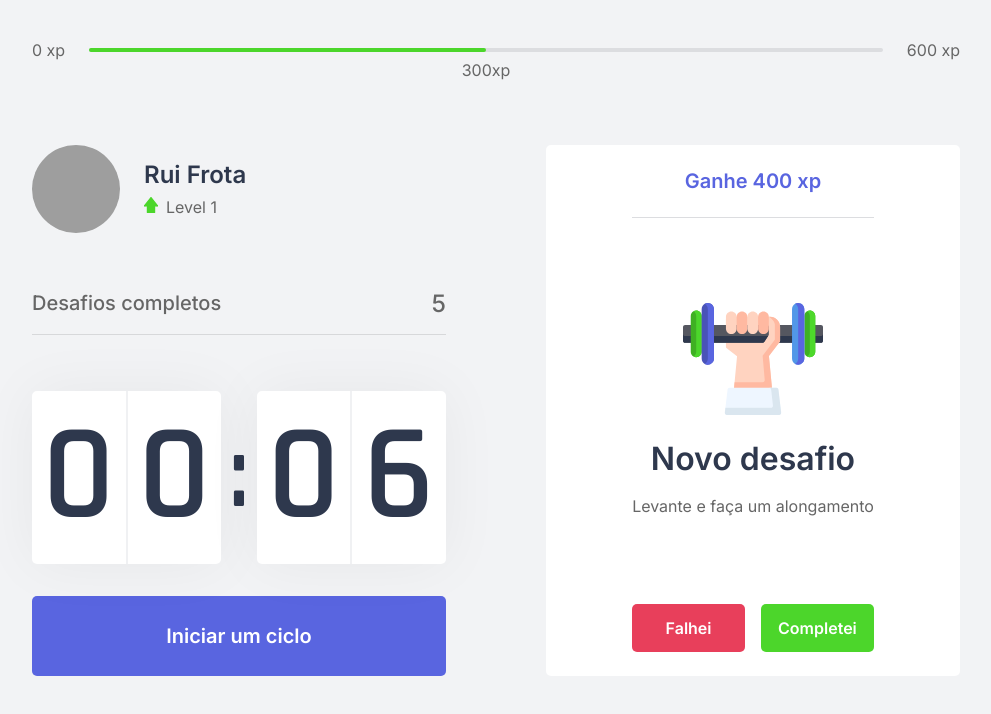
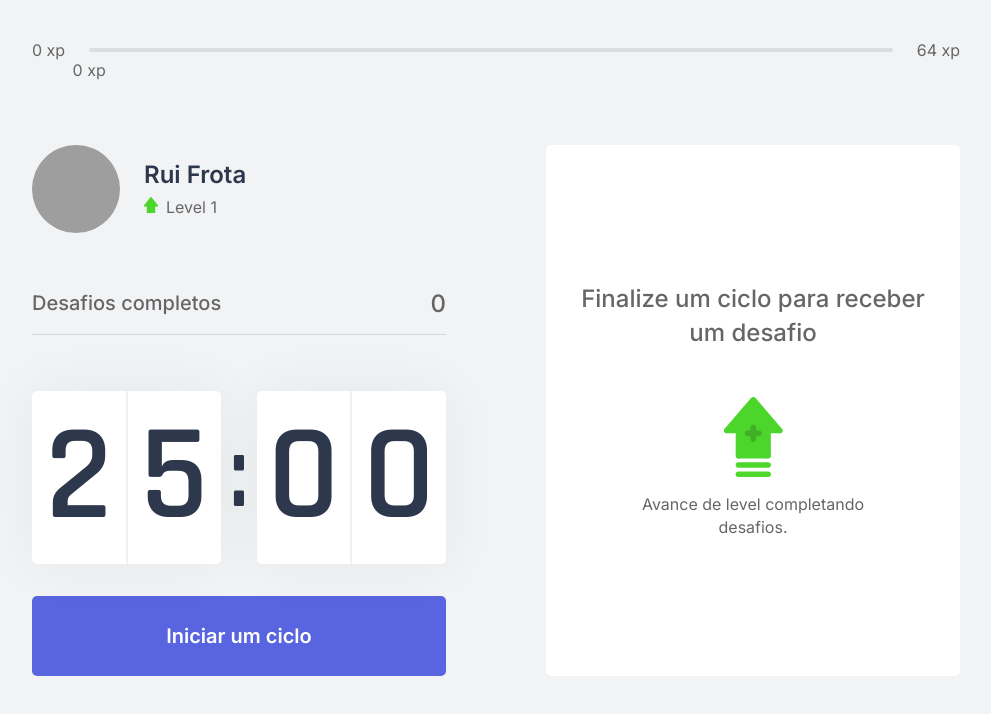
Before and after one commit to ruidealencar/app_react_move_it, a Next.js app: page / in a window 1280 px wide. Shown: the top 714 px of the page, without its empty margins (144-1135 px from the left). Built offline with nearby package versions, Linux system fonts and the light colour scheme; grey boxes are pictures that could not be loaded.

Commit message:
context finished

```diff
--- /dev/null
+++ b/challenges.json
@@ -0,0 +1,62 @@
+[
+  {
+    "type": "body",
+    "description": "Estique um de seus braços com a palma da mão virada para frente e puxe os dedos para cima por 10 segundos por mão.",
+    "amount": 80
+  },
+  {
+    "type": "body",
+    "description": "Estique seu braço contra o peito e puxe-o utilizando o outro braço por 10 segundos por braço.",
+    "amount": 60
+  },
+  {
+    "type": "body",
+    "description": "Puxe seu pescoço com a ajuda da mão para a direita e para a esquerda, permanecendo na posição por alguns segundos.",
+    "amount": 70
+  },
+  {
+    "type": "body",
+    "description": "Com as duas mãos na parte de trás da cabeça, leve-a para baixo, alongando a parte de trás da região.",
+    "amount": 60
+  },
+  {
+    "type": "body",
+    "description": "Cruze as pernas e desça com as mãos esticadas em direção ao chão. Repita o movimento com a outra perna na frente.",
+    "amount": 100
+  },
+  {
+    "type": "body",
+    "description": "Sentado, abra as pernas e tente encostar as palmas das mãos no chão, repita 3 vezes por 5 segundos.",
+    "amount": 80
+  },
+  {
+    "type": "body",
+    "description": "Puxe o joelho de encontro ao peito e segure, troque de perna após 10 segundos.",
+    "amount": 50
+  },
+  {
+    "type": "body",
+    "description": "Sentado, cruze uma perna e incline seu tronco à frente, troque de perna após 10 segundos.",
+    "amount": 80
+  },
+  {
+    "type": "eye",
+    "description": "Sentado, feche os olhos e cubra-os com as palmas da mão durante 2 minutos, depois abra normalmente.",
+    "amount": 90
+  },
+  {
+    "type": "eye",
+    "description": "Em algum ambiente aberto, olhe o mais longe que puder em quatro direções por 3s, mexa apenas os olhos. Repita 3 vezes.",
+    "amount": 140
+  },
+  {
+    "type": "eye",
+    "description": "Usando os polegares, massage a área abaixo das sobrancelhas em movimentos circulares por 15 segundos.",
+    "amount": 70
+  },
+  {
+    "type": "body",
+    "description": "Em pé, gire a cintura o máximo que puder para a esquerda, segure por cinco segundos. Repita para a direita.",
+    "amount": 90
+  }
+]
--- a/src/components/ChallengeBox.tsx
+++ b/src/components/ChallengeBox.tsx
@@ -1,35 +1,47 @@
 import { useContext } from "react";
 import styles from "../styles/components/ChallengeBox.module.css";
 import { ChallengesContext } from '../contexts/ChallengesContext';
+import { CountdownContext } from "../contexts/CountdownContext";
 
 export function ChallengeBox() {
 
-  const contextData = useContext(ChallengesContext)
+  const { activeChallenge, resetChallenge, completeChallenge } = useContext(ChallengesContext);
+  const { resetCountdown } = useContext(CountdownContext);
 
-  const hasActiveChallenge = true;
+  function handleChallengeSucceeded() {
+    completeChallenge();
+    resetCountdown();
+  }
+
+  function handleChallengeFailed() {
+    resetChallenge();
+    resetCountdown();
+  }
 
   return (
     <div className={styles.challengeBoxContainer}>
-      { hasActiveChallenge ? (
+      { activeChallenge ? (
         <div className={styles.challengeActive}>
-            <header>Ganhe 400 xp</header>
+            <header>Ganhe {activeChallenge.amount} xp</header>
 
             <main>
-              <img src="icons/body.svg" />
+              <img src={`icons/${activeChallenge.type}.svg`} />
               <strong>Novo desafio</strong>
-              <p>Levante e faça um alongamento</p>
+              <p>{activeChallenge.description}</p>
             </main>
 
             <footer>
               <button
                 type="button"
                 className={styles.challengeFailedButton}
+                onClick={handleChallengeFailed}
               >
                 Falhei
               </button>
               <button
                 type="button"
                 className={styles.challengeSucceededButton}
+                onClick={handleChallengeSucceeded}
               >
                 Completei
               </button>
--- a/src/components/CompletedChallenges.tsx
+++ b/src/components/CompletedChallenges.tsx
@@ -1,10 +1,14 @@
 import styles from '../styles/components/CompletedChallenges.module.css';
+import { useContext } from 'react';
+import { ChallengesContext } from '../contexts/ChallengesContext';
 
 export function CompletedChallenges() {
+  const { challengesCompleted } = useContext(ChallengesContext)
+
   return(
     <div className={styles.completedChallengesContainer}>
       <span>Desafios completos</span>
-      <span>5</span>
+      <span>{challengesCompleted}</span>
     </div>
   );
 }
--- a/src/components/CountDown.tsx
+++ b/src/components/CountDown.tsx
@@ -1,45 +1,19 @@
-import { useState, useEffect } from 'react';
+import { useContext } from 'react';
+import { CountdownContext } from '../contexts/CountdownContext';
 import styles from '../styles/components/CountDown.module.css';
-import { useContext } from 'react';
-import { ChallengesContext } from '../contexts/ChallengesContext';
-
-let countdownTimeout: NodeJS.Timeout;
 
 export function CountDown() {
-
-  const { startNewChallenge } = useContext(ChallengesContext)
-
-  const [time, setTime] = useState(0.1 * 60);
-  const [isActive, setIsActive] = useState(false);
-  const [hasFinished, setHasFineshed] = useState(false);
-
-  const minutes = Math.floor(time / 60);
-  const seconds = time % 60;
+  const {
+    minutes,
+    seconds,
+    hasFinished,
+    isActive,
+    startCountDown,
+    resetCountdown
+  } = useContext(CountdownContext);
 
   const [minuteLeft, minuteRight] = String(minutes).padStart(2, '0').split('');
   const [secondLeft, secondRight] = String(seconds).padStart(2, '0').split('');
-
-  function startCountDown() {
-    setIsActive(true);
-  }
-
-  function resetCountdown() {
-    clearTimeout(countdownTimeout);
-    setIsActive(false);
-    setTime(0.1 * 60);
-  }
-
-  useEffect(() => {
-    if (isActive && time > 0) {
-      countdownTimeout = setTimeout(() => {
-        setTime(time -1);
-      }, 1000)
-    } else if (isActive && time == 0) {
-      setHasFineshed(true);
-      setIsActive(false);
-      startNewChallenge();
-    }
-  }, [isActive, time])
 
   return (
     <div>
--- a/src/components/ExperienceBar.tsx
+++ b/src/components/ExperienceBar.tsx
@@ -1,17 +1,23 @@
 import styles from '../styles/components/ExperienceBar.module.css'
+import { useContext } from 'react';
+import { ChallengesContext } from '../contexts/ChallengesContext';
 
 export function ExperienceBar() {
+  const { currentExperience, experienceToNextLevel } = useContext(ChallengesContext)
+
+  const percentToNextLevel = Math.round((currentExperience * 100)) / experienceToNextLevel;
+
   return(
     <header className={styles.experienceBar}>
       <span>0 xp</span>
       <div>
-        <div style={{width: '50%'}} />
+        <div style={{width: `${percentToNextLevel}%`}} />
 
-        <span className={styles.currentExperience} style={{ left: '50%' }}>
-          300xp
+        <span className={styles.currentExperience} style={{ left: `${percentToNextLevel}%` }}>
+          {currentExperience} xp
         </span>
       </div>
-      <span>600 xp</span>
+      <span>{experienceToNextLevel} xp</span>
     </header>
   )
 }
--- a/src/components/Profile.tsx
+++ b/src/components/Profile.tsx
@@ -1,6 +1,12 @@
 import styles from '../styles/components/Profile.module.css'
+import { useContext } from 'react';
+import { ChallengesContext } from '../contexts/ChallengesContext';
 
 export function Profile() {
+
+  const { level } = useContext(ChallengesContext)
+
+
   return (
     <div className={styles.profileContainer}>
       <img src="https://github.com/ruidealencar.png" alt="Rui Frota"/>
@@ -8,7 +14,7 @@
         <strong>Rui Frota</strong>
         <p>
           <img src="icons/level.svg" alt="Level"/>
-          Level 1
+          Level {level}
         </p>
       </div>
     </div>
--- a/src/contexts/ChallengesContext.tsx
+++ b/src/contexts/ChallengesContext.tsx
@@ -1,42 +1,99 @@
-import { createContext, ReactNode, useState } from "react";
+import { createContext, ReactNode, useEffect, useState } from "react";
+
+import challenges from "../../challenges.json";
+
+interface Challenge {
+  type: 'body' | 'eye';
+  description: string;
+  amount: number;
+}
 
 
 interface ChallengesContextData {
   level: number;
-  current: number;
-  challengeCompleted: number;
+  currentExperience: number;
+  experienceToNextLevel: number;
+  challengesCompleted: number;
+  activeChallenge: Challenge;
   levelUp: () => void;
   startNewChallenge: () => void;
+  resetChallenge: () => void;
+  completeChallenge: () => void;
 }
 
-interface ChallengesProvidesProps {
+interface ChallengesProviderProps {
   children: ReactNode;
 }
 
 export const ChallengesContext = createContext({} as ChallengesContextData);
 
-export function ChallengesProvider({ children }: ChallengesProvidesProps) {
+export function ChallengesProvider({ children }: ChallengesProviderProps) {
   const[level, setLevel] = useState(1);
-  const[currentExperince, setCurrentExperience] = useState(0);
+  const[currentExperience, setCurrentExperience] = useState(0);
   const[challengesCompleted, setChallengesCompleted] = useState(0);
 
+  const [activeChallenge, setActiveChallenge] = useState(null)
+
+  const experienceToNextLevel = Math.pow((level +1) * 4, 2)
+
+  useEffect(() => {
+    Notification.requestPermission();
+  }, [])
 
   function levelUp() {
     setLevel(level + 1);
   }
 
   function startNewChallenge() {
-    console.log('New challenge')
+    const randomChallengeIndex = Math.floor(Math.random() * challenges.length);
+    const challenge = challenges[randomChallengeIndex];
+
+    setActiveChallenge(challenge);
+
+    new Audio('/notification.mp3').play();
+
+    if (Notification.permission === 'granted') {
+      new Notification('Novo desafio!', {
+        body: `Valendo ${challenge.amount}xp!`
+      })
+    }
+  }
+
+  function resetChallenge() {
+    setActiveChallenge(null);
+  }
+
+  function completeChallenge() {
+    if (!activeChallenge) {
+      return;
+    }
+
+    const { amount } = activeChallenge;
+
+    let finalExperience = currentExperience + amount;
+
+    if (finalExperience >= experienceToNextLevel) {
+      finalExperience = finalExperience - experienceToNextLevel;
+      levelUp();
+    }
+
+    setCurrentExperience(finalExperience);
+    setActiveChallenge(null);
+    setChallengesCompleted(challengesCompleted + 1);
   }
 
   return (
     <ChallengesContext.Provider
       value={{
         level,
-        currentExperince,
+        currentExperience,
+        experienceToNextLevel,
         challengesCompleted,
         levelUp,
-        startNewChallenge
+        startNewChallenge,
+        activeChallenge,
+        resetChallenge,
+        completeChallenge,
       }}
     >
       {children}
--- /dev/null
+++ b/src/contexts/CountdownContext.tsx
@@ -0,0 +1,70 @@
+import { createContext, ReactNode, useContext, useEffect, useState } from "react";
+import { ChallengesContext } from './ChallengesContext';
+
+
+interface CountdownContextData {
+  minutes: number;
+  seconds: number;
+  hasFinished: boolean;
+  isActive: boolean;
+  startCountDown: () => void;
+  resetCountdown: () => void;
+}
+
+
+interface CountdownProviderProps {
+  children: ReactNode;
+}
+
+export const CountdownContext = createContext({} as CountdownContextData);
+
+let countdownTimeout: NodeJS.Timeout;
+
+export function CountdownProvider({ children }: CountdownProviderProps) {
+  const { startNewChallenge } = useContext(ChallengesContext)
+
+  const [time, setTime] = useState(25 * 60);
+  const [isActive, setIsActive] = useState(false);
+  const [hasFinished, setHasFineshed] = useState(false);
+
+  const minutes = Math.floor(time / 60);
+  const seconds = time % 60;
+
+  function startCountDown() {
+    setIsActive(true);
+  }
+
+  function resetCountdown() {
+    clearTimeout(countdownTimeout);
+    setIsActive(false);
+    setHasFineshed(false);
+    setTime(0.1 * 60);
+  }
+
+  useEffect(() => {
+    if (isActive && time > 0) {
+      countdownTimeout = setTimeout(() => {
+        setTime(time -1);
+      }, 1000)
+    } else if (isActive && time === 0) {
+      setHasFineshed(true);
+      setIsActive(false);
+      startNewChallenge();
+    }
+  }, [isActive, time])
+
+  return (
+    <CountdownContext.Provider
+      value={{
+        minutes,
+        seconds,
+        hasFinished,
+        isActive,
+        startCountDown,
+        resetCountdown,
+      }}
+    >
+      {children}
+    </CountdownContext.Provider>
+  );
+}
--- a/src/pages/index.tsx
+++ b/src/pages/index.tsx
@@ -6,7 +6,9 @@
 import { Profile } from '../components/Profile';
 import { ChallengeBox } from '../components/ChallengeBox';
 
+
 import styles from '../styles/pages/Home.module.css';
+import { CountdownProvider } from '../contexts/CountdownContext';
 
 export default function Home() {
   return (
@@ -16,7 +18,7 @@
       </Head>
 
       <ExperienceBar />
-
+      <CountdownProvider>
           <section>
             <div>
               <Profile />
@@ -27,6 +29,7 @@
               <ChallengeBox />
             </div>
           </section>
+        </CountdownProvider>
     </div>
   )
 }
```
Lines whose indentation alone changed are shown as unchanged.
